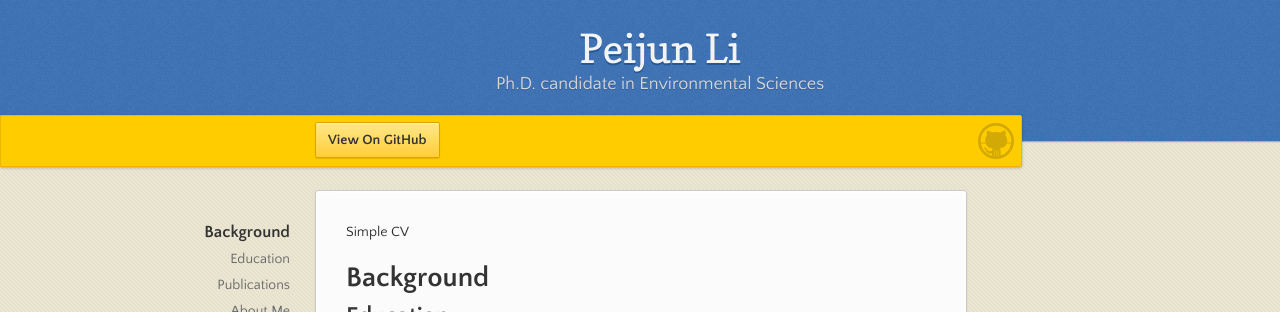
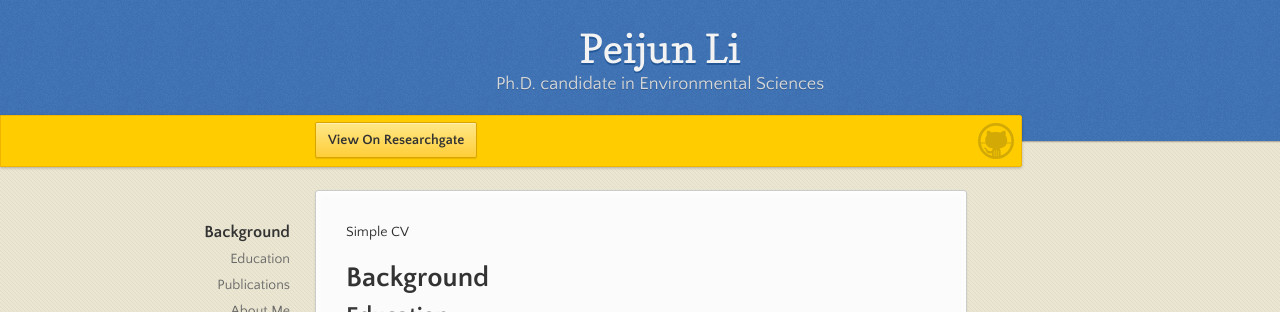
Before and after one commit to PercyLeeMaxWell/PercyLeeMaxWell.github.io, a Jekyll site: the page built from index.md, in a window 1280 px wide. Shown: the top 312 px of the page. Built offline with Jekyll 4.4.1, drawn with Linux system fonts in a browser that asks for light colours.

Commit message:
Update default.html

```diff
--- a/_layouts/default.html
+++ b/_layouts/default.html
@@ -25,7 +25,7 @@
       <div id="banner">
         <span id="logo"></span>
 
-        <a href="{{ site.github.repository_url }}" class="button fork"><strong>View On GitHub</strong></a>
+        <a href="{{ https://www.researchgate.net/profile/Peijun-Li-3/research }}" class="button fork"><strong>View On Researchgate</strong></a>
         {% if site.show_downloads %}
           <div class="downloads">
             <span>Downloads:</span>
```
